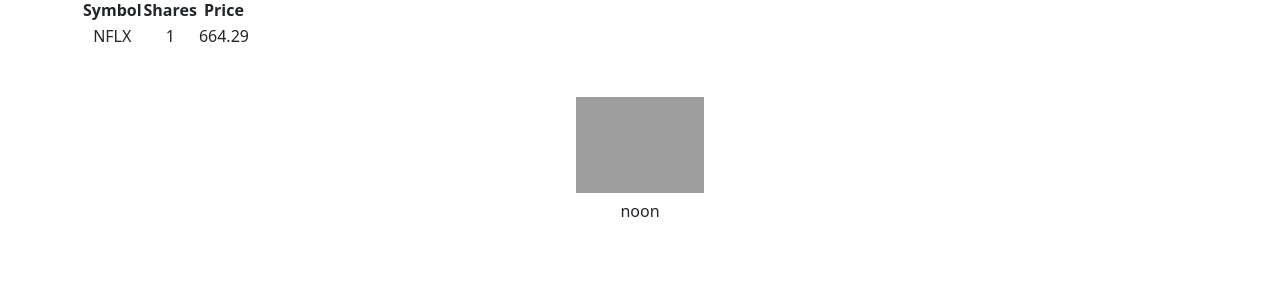
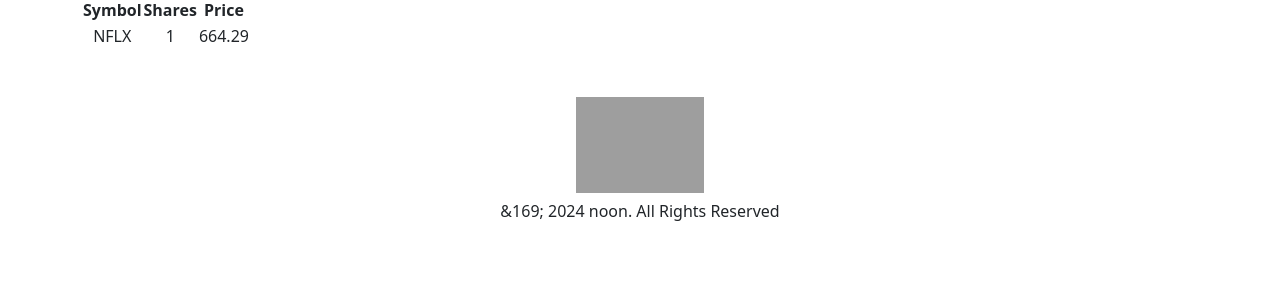
Before and after one commit to Abdalrahman01-CS/code-universe, a Flask app: page / in a window 1280 px wide. Shown: the part 127-427 px from the top of the page. Run offline with Flask 3, Linux system fonts and the light colour scheme; a user stored in the database is signed in; data comes from the database, SQL or seed files in the repository; some libraries are stand-ins or nearby versions; grey boxes are pictures that could not be loaded.

Commit message:
Wed, Sep 25, 2024, 3:47 PM +03:00

```diff
--- a/project/templates/layout.html
+++ b/project/templates/layout.html
@@ -66,7 +66,7 @@
                 <input name="doctype" type="hidden" value="HTML5">
                 <input name="fragment" type="hidden">
                 <input class="img" alt="noon website" src="/static/noon.png" type="image"> <!-- https://www.noon.com/ -->
-                <p>noon</p>
+                <p>&169; 2024 noon. All Rights Reserved</p>
             </form>
             <script>
                 document.addEventListener('DOMContentLoaded', function() {
```
